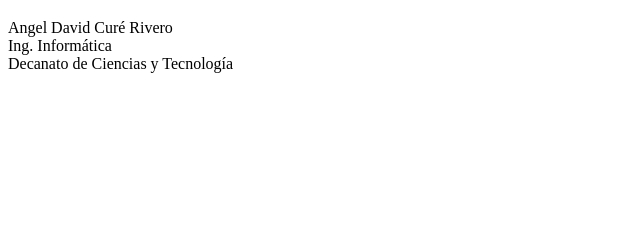
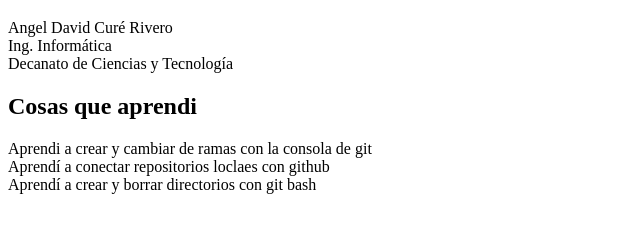
Before and after one commit to laboratorio-1-2026-1/Practica1-git-ci-31118017, a plain HTML site: page index.html in a window 1280 px wide. Shown: the part 61-294 px from the top of the page, without its empty margins (0-640 px from the left). Drawn offline with Linux system fonts and the light colour scheme.

Commit message:
Modificación de index.html

```diff
--- a/index.html
+++ b/index.html
@@ -8,5 +8,8 @@
 <body>
     <h1>Hola mundo</h1>
     <p>Angel David Curé Rivero <br>Ing. Informática<br>Decanato de Ciencias y Tecnología</p>
+    <h2>Cosas que aprendi</h2>
+    <p>Aprendi a crear y cambiar de ramas con la consola de git <br>Aprendí a conectar repositorios loclaes con github
+        <br>Aprendí a crear y borrar directorios con git bash </p>
 </body>
 </html>
```
